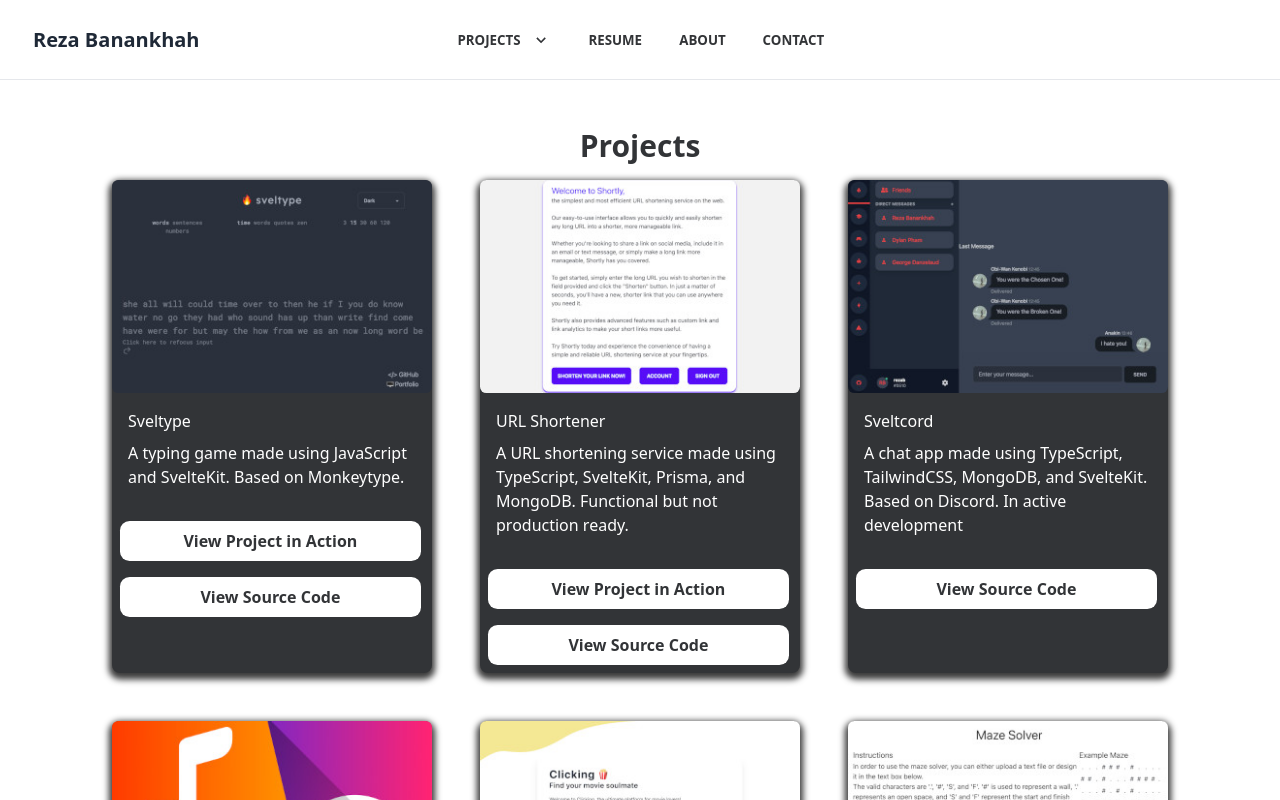
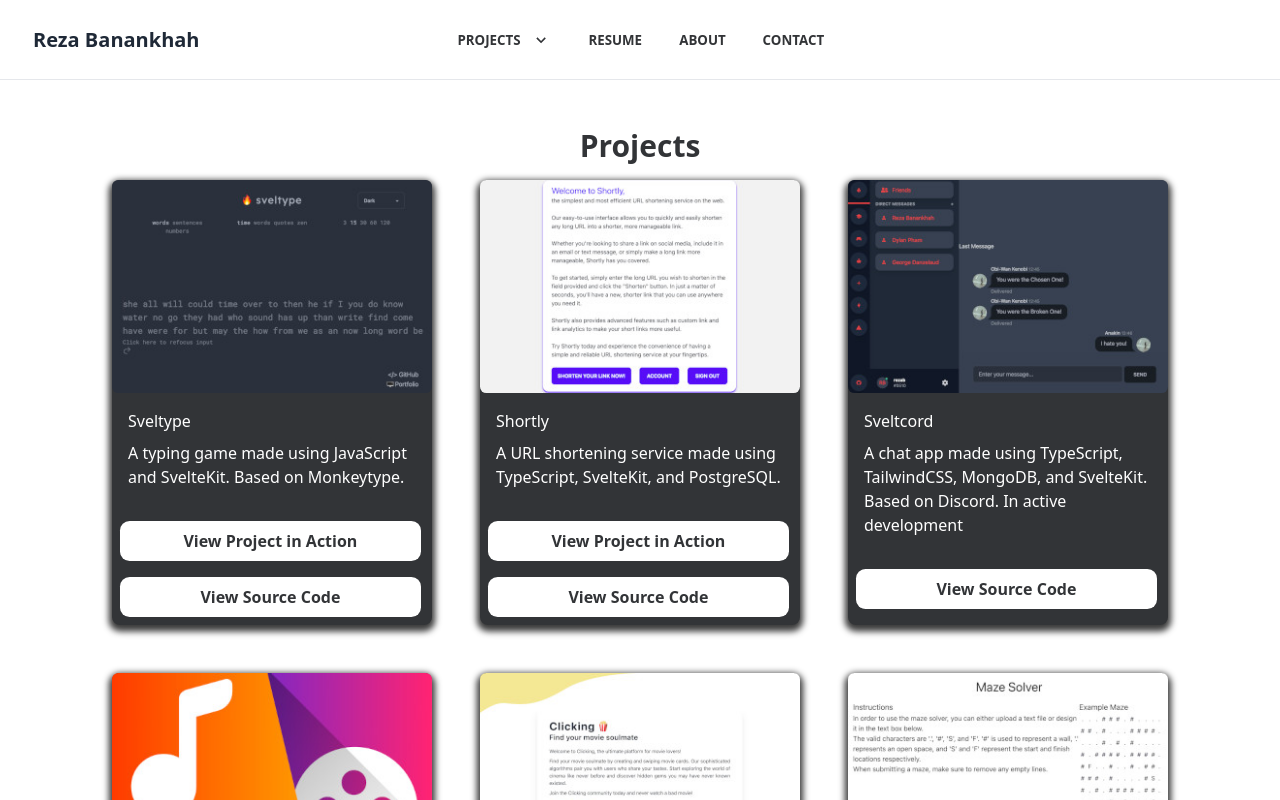
Before and after one commit to rcb123/developer-site, a SvelteKit app: page /projects in a window 1280 px wide. Shown: the top 800 px of the page. Built offline with nearby package versions, Linux system fonts and the light colour scheme; some icons are missing.

Commit message:
Updated URL Shortener Description

```diff
--- a/src/routes/projects/+page.svelte
+++ b/src/routes/projects/+page.svelte
@@ -18,8 +18,8 @@
 			githubLink="https://github.com/rcb123/sveltype"
 		/>
 		<ProjectCard
-			title="URL Shortener"
-			description="A URL shortening service made using TypeScript, SvelteKit, Prisma, and MongoDB. Functional but not production ready."
+			title="Shortly"
+			description="A URL shortening service made using TypeScript, SvelteKit, and PostgreSQL."
 			image="shortly.jpg"
 			projectPage="https://hur.vercel.app"
 			githubLink="https://github.com/rcb123/url-shortener"
```
